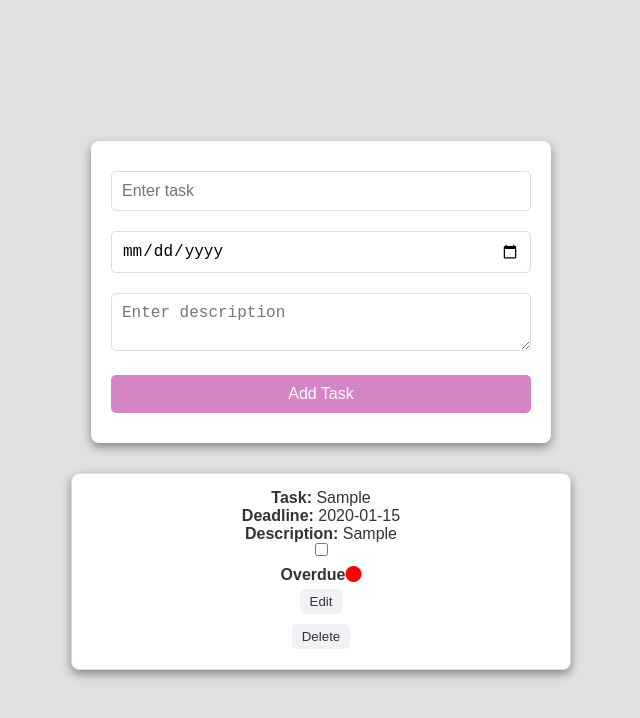
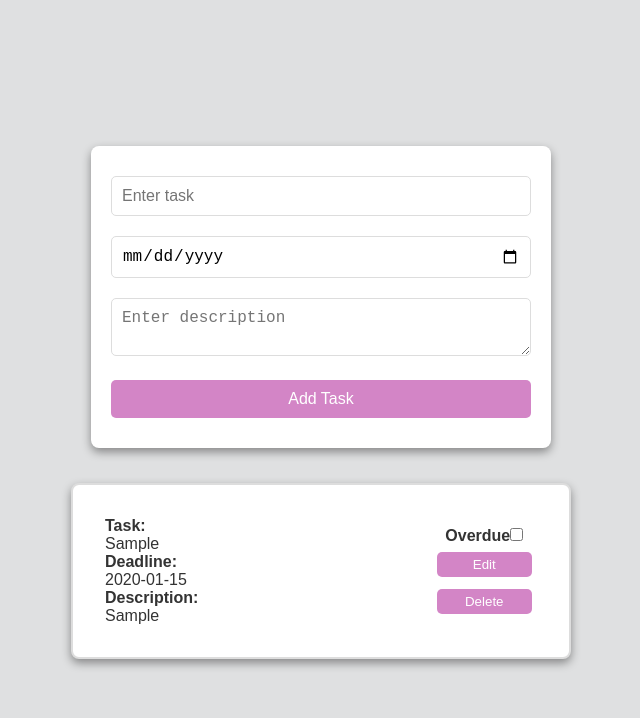
Before and after one commit to Maroualab/Task-Manager, a plain HTML site: page index.html in a window 1280 px wide. Both pictures are taken after typing "Sample", "2020-01-15", "Sample" into the empty fields and a click on the button "Add Task". Shown: the whole page, without its empty margins (319-959 px from the left). Drawn offline with Linux system fonts and the light colour scheme.

Commit message:
style the cards and fix consitions in js file

```diff
--- a/script.js
+++ b/script.js
@@ -32,47 +32,50 @@ function generateTasks() {
   for (let i = 0; i < tasks.length; i++) {
     const task = tasks[i];
     const taskCard = document.createElement("div");
-    taskCard.classList.add("task-card");
+    taskCard.classList.add("task-card" , "show");
 
-    const taskInfo = document.createElement("div");
-
-    taskInfo.innerHTML = `
+    const taskContent = document.createElement("div");
+    taskContent.classList.add("task-card-content");
+    taskContent.innerHTML = `
     <strong>Task:</strong> ${task.name} <br>
     <strong>Deadline:</strong> ${task.deadline} <br>
     ${
-      task.description
-        ? `<strong>Description:</strong> ${task.description} `
-        : ""
+      task.description? `<strong>Description:</strong> ${task.description} `: ""
     }
   `;
+  taskCard.appendChild(taskContent);
+
+const taskActions =document.createElement("div");
+taskActions.classList.add("task-card-actions");
+
 
     const status = document.createElement("span");
     status.classList.add("status");
     const currentDate = new Date();
-
     const deadlineDate = new Date(task.deadline);
-
     const timeDifference = deadlineDate - currentDate;
     const daysUntilDeadline = timeDifference / (1000 * 60 * 60 * 24);
+    const text = document.createElement("span");
+    // const statusIcon = document.createElement("i");
 
-    const text = document.createElement("span");
-    const statusIcon = document.createElement("i");
     if (task.completed) {
       text.innerText = "Done";
     } else if (daysUntilDeadline < 0) {
-      statusIcon.style.color = "red";
+      // statusIcon.style.color = "red";
       text.innerText = "Overdue";
     } else if (daysUntilDeadline <= 2) {
-      statusIcon.style.color = "orange";
+      // statusIcon.style.color = "orange";
       text.innerText = "Due Soon";
     } else {
-      statusIcon.style.color = "green";
+      // statusIcon.style.color = "green";
       text.innerText = "On Track";
     }
-    statusIcon.classList.add("fas", "fa-circle");
+    // statusIcon.classList.add("fas", "fa-circle");
 
     status.appendChild(text);
-    status.appendChild(statusIcon);
+    // status.appendChild(statusIcon);
+
+
   const checkbox = document.createElement("input");
   checkbox.type = "checkbox";
   checkbox.checked = task.completed;
@@ -93,18 +96,27 @@ function generateTasks() {
       deleteTask(task.id);
     });
 
-    taskCard.appendChild(taskInfo);
-    taskCard.appendChild(checkbox);
-    taskCard.appendChild(status);
-    taskCard.appendChild(editButton);
-    taskCard.appendChild(deleteButton);
+   // Append everything to the action section
+  //  taskActions.appendChild(checkbox);
+  status.appendChild(checkbox);
+   taskActions.appendChild(status);
+   taskActions.appendChild(editButton);
+   taskActions.appendChild(deleteButton);
+
+   // Append the icon to the status span
+  //  status.appendChild(statusIcon);
+
+   // Append action section to the task card
+   taskCard.appendChild(taskContent);
+   taskCard.appendChild(taskActions);
+
    taskList.appendChild(taskCard);
 
     setTimeout(() => taskCard.classList.add("show"), 10);
   }
 }
 
-function updateStatus(task, status, statusIcon) {
+function updateStatus(task, status) {
   const currentDate = new Date();
   const deadlineDate = new Date(task.deadline);
 
@@ -117,18 +129,18 @@ function updateStatus(task, status, statusIcon) {
   if (task.completed) {
     text.innerText = "Done";
   } else if (daysUntilDeadline < 0) {
-    statusIcon.style.color = "red";
+    // statusIcon.style.color = "red";
     text.innerText = "Overdue";
   } else if (daysUntilDeadline <= 2) {
-    statusIcon.style.color = "orange";
+    // statusIcon.style.color = "orange";
     text.innerText = "Due Soon";
   } else {
-    statusIcon.style.color = "green";
+    // statusIcon.style.color = "green";
     text.innerText = "On Track";
   }
 
   status.appendChild(text);
-  status.appendChild(statusIcon);
+  // status.appendChild(statusIcon);
 }
 
 function enterEditMode(taskElement, task) {
@@ -143,7 +155,7 @@ function enterEditMode(taskElement, task) {
   const taskDescriptionField = document.createElement("input");
   taskDescriptionField.type = "text";
   taskDescriptionField.value = task.description;
-  taskDescriptionField.setAttribute("placeholder", " test");
+  taskDescriptionField.setAttribute("placeholder", " add a description ...");
 
   taskElement.innerHTML = "";
   taskElement.appendChild(taskNameField);
@@ -160,6 +172,9 @@ function enterEditMode(taskElement, task) {
   };
 
   taskElement.appendChild(saveButton);
+
+  taskElement.style.padding = "20px";
+  taskElement.style.minHeight = "auto";
 }
 
 function deleteTask(taskId) {
--- a/styles.css
+++ b/styles.css
@@ -37,6 +37,8 @@ body {
   border: 1px solid #ddd;
   border-radius: 5px;
   font-size: 16px;
+  box-sizing: border-box;
+
 }
 
 #addTaskButton {
@@ -57,40 +59,58 @@ body {
 
 .task-card {
   background-color: #ffffff;
-  padding: 15px;
-  margin: 20px 0;
-  border: 1px solid #ddd;
+  padding: 2em;
+  margin: 5% 0;
+  border: 2px solid #ddd;
   border-radius: 8px;
   box-shadow: 0 4px 10px rgba(0, 0, 0, 0.4);
   display: flex;
-  flex-direction: column;
-  align-items:center;
-  opacity: 1,5;
+  justify-content: space-between;
+  gap: 10px;
+
+  /* flex-direction: column; */
+  /* align-items:center; */
+  /* opacity: 1,5; */
+  width: 100%;
   transform: translateY(10px);
   transition: all 0.3s ease;
+
 }
 
+
+.task-card-content{
+  display: flex;
+  flex-direction: column;
+  text-align:left ;
+  width:75%;
+}
 .task-card:hover {
-  opacity: 1;
   transform: translateY(0);
 }
 
 .task-card button {
-  background-color: #f0f2f5;
-  color: #333;
-  border: none;
   padding: 5px 10px;
   margin: 5px;
   border-radius: 5px;
+  background-color: #d385c6;
+  color: white;
+  border: none;
   cursor: pointer;
   transition: background-color 0.3s ease;
 }
 
 .task-card button:hover {
-  background-color: #ddd;
+  background-color: #ed51d3;
 }
 
 .status {
   font-weight: bold;
   margin-top: 10px;
 }
+
+.task-card-actions{
+  display: flex;
+  flex-direction: column;
+  width: 25%;
+  gap: 2%;
+}
```
Lines whose indentation alone changed are shown as unchanged.
